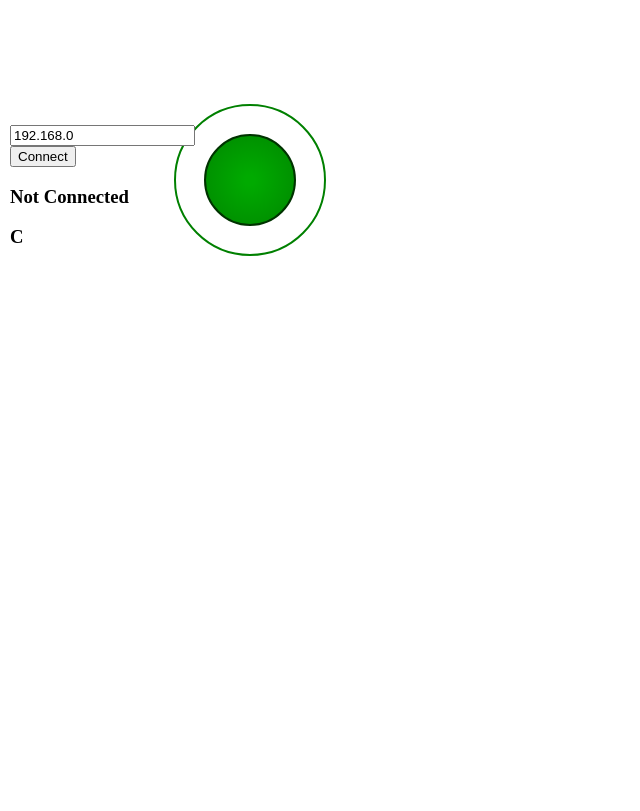
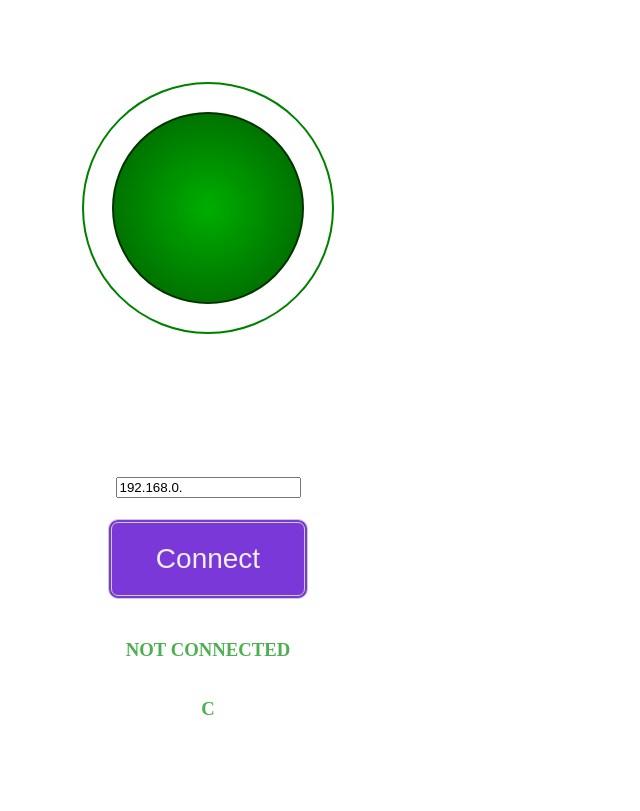
Before and after one commit to Niall47/piTank, a website: page Js Websocket/joy.html in a window 1280 px wide. Shown: the whole page, without its empty margins (0-640 px from the left). Drawn offline with Linux system fonts and the light colour scheme.

Commit message:
Cleaner UI

```diff
--- a/Js Websocket/joy.html
+++ b/Js Websocket/joy.html
@@ -31,15 +31,73 @@
 		<script src="joy.js"></script>
 	</head>
 	<body>
+		<meta name="viewport" content="width=device-width, initial-scale=1.0">
+		<style>
 
-		<div id="joyDiv" style="width:200px;height:200px;margin:50px;position:fixed;top:30px;left:100px;"></div>
-		<div style="position:fixed;top:125px;left:10px;">
-			<input id="customInput" type="hidden" value="192.168.0"/>
-			<button id="connectButton" onClick="customConnect()" hidden> Connect </button>
+			.center {
+				display: flex;
+				flex-direction: column;
+				justify-content: center;
+				align-items: center;
+				height: 400px;
+				width: 400px;
+			}
+			button {
+				background-color: #7b38d8;
+				border-radius: 10px;
+				border: 4px double #cccccc;
+				color: #eeeeee;
+				text-align: center;
+				font-size: 28px;
+				padding: 20px;
+				width: 200px;
+				transition: all 0.5s;
+				cursor: pointer;
+				margin: 5px;
+	      	}
+			button span {
+				cursor: pointer;
+				display: inline-block;
+				position: relative;
+				transition: 0.5s;
+			}
+			button span:after {
+				content: '\00bb';
+				position: absolute;
+				opacity: 0;
+				top: 0;
+				right: -20px;
+				transition: 0.5s;
+			}
+			button:hover {
+				background-color: #f7c2f9;
+			}
+			button:hover span {
+				padding-right: 25px;
+			}
+			button:hover span:after {
+				opacity: 1;
+				right: 0;
+			}
+
+			h3 {
+				text-align: center;
+				text-transform: uppercase;
+				color: #4CAF50;
+			}
+		</style>
+
+		<div id="joyDiv" class="center" >
+		</div>
+
+		<div class="center" >
+			<button id="restartButton" onClick="restart()"  hidden>Restart</button>
+			<button id="shutdownButton" onClick="shutdown()"  hidden>Shutdown</button>
+			<input id="customInput" type="hidden" value="192.168.0."/>
+			<p><button id="connectButton" onClick="customConnect()"  hidden> Connect </button></p>
 			<h3 id="status" type="text" >Not Connected</h3>
 			<h3 id="direction" type="text" >C</h3>
-			<button id="restartButton" onClick="restart()" hidden>Restart</button>
-			<button id="shutdownButton" onClick="shutdown()" hidden>Shutdown</button>
+
 		</div>
 
 		<script type="text/javascript">
```
